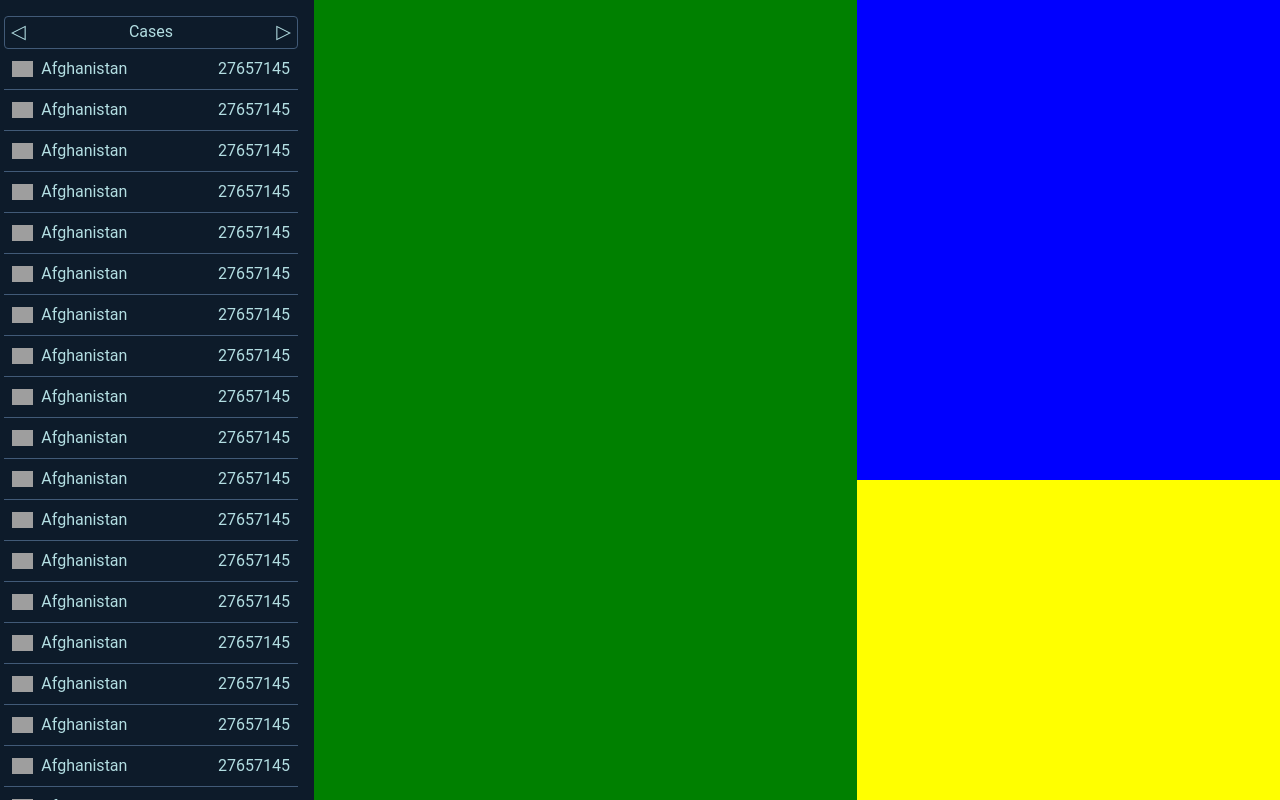
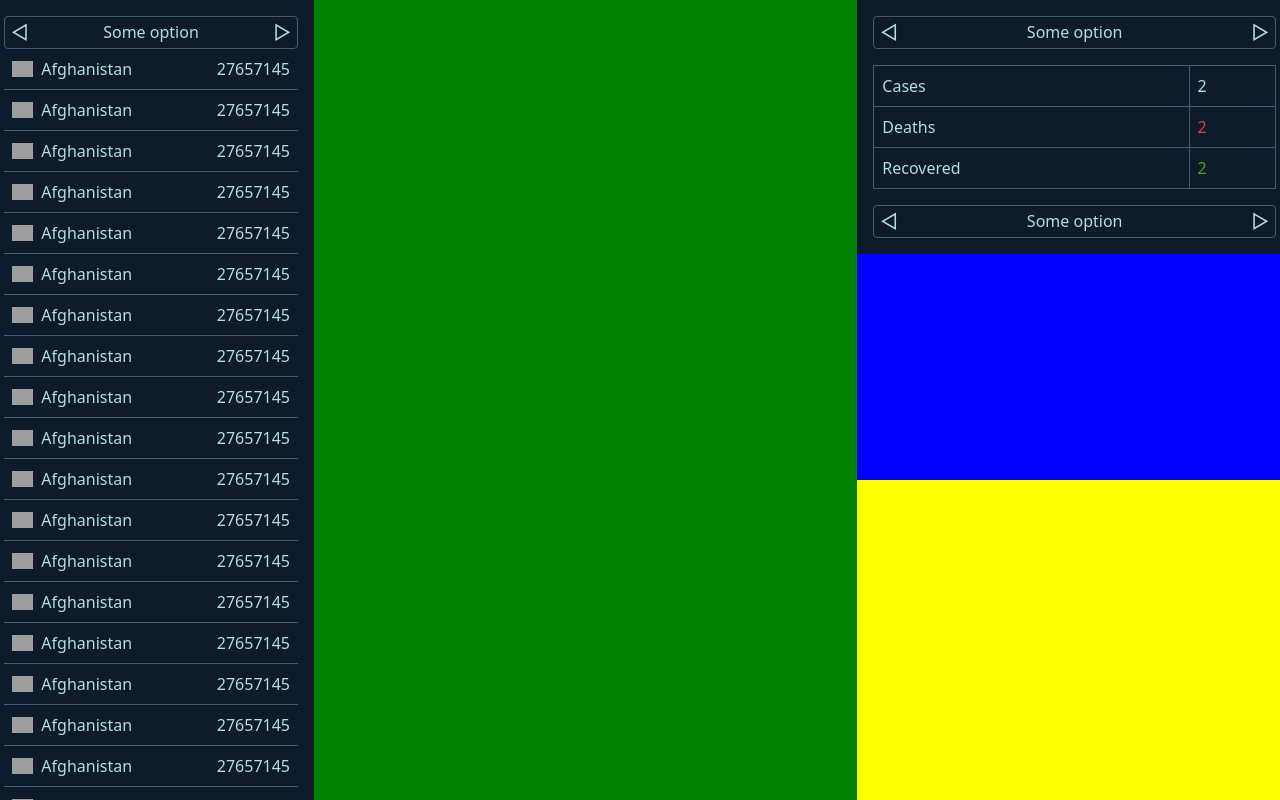
Before and after one commit to odil-abdulloyev/covid19-dashboard, a React (Create React App) app: page / in a window 1280 px wide. Built offline with nearby package versions, Linux system fonts and the light colour scheme; grey boxes are pictures that could not be loaded.

Commit message:
feat: implement table markup

```diff
--- a/src/components/app/app.jsx
+++ b/src/components/app/app.jsx
@@ -1,4 +1,7 @@
 import { Layout } from '../layout/layout';
 import { List } from '../list/list';
+import { Table } from '../table/table';
 
-export const App = () => <Layout listContent={<List />} />;
+export const App = () => (
+  <Layout listContent={<List />} tableContent={<Table />} />
+);
--- /dev/null
+++ b/src/components/control-panel/control-panel.jsx
@@ -0,0 +1,9 @@
+export const ControlPanel = () => {
+  return (
+    <div className='control-panel'>
+      <button className='control'>&#x25C1;</button>
+      <span>Some option</span>
+      <button className='control'>&#x25B7;</button>
+    </div>
+  );
+};
--- a/src/components/layout/layout.css
+++ b/src/components/layout/layout.css
@@ -12,6 +12,7 @@
 .table-container {
   background-color: blue;
   min-height: 60vh;
+  padding: 0;
 }
 
 .chart-container {
--- a/src/components/layout/layout.jsx
+++ b/src/components/layout/layout.jsx
@@ -1,3 +1,4 @@
+import 'bootstrap/dist/css/bootstrap.min.css';
 import { Row, Col } from 'react-bootstrap';
 import './layout.css';
 
--- a/src/components/list/list.jsx
+++ b/src/components/list/list.jsx
@@ -1,13 +1,10 @@
+import { ControlPanel } from '../control-panel/control-panel';
 import './list.css';
 
 export const List = () => {
   return (
     <div className='block list'>
-      <div className='control-panel'>
-        <button className='control'>&#x25C1;</button>
-        <span>Cases</span>
-        <button className='control'>&#x25B7;</button>
-      </div>
+      <ControlPanel />
       <ul>
         {Array(100)
           .fill(0)
--- /dev/null
+++ b/src/components/table/table.css
@@ -0,0 +1,22 @@
+.table table {
+  width: 100%;
+  border-collapse: collapse;
+  margin: 1rem 0;
+}
+
+.table tr:hover {
+  background-color: var(--hover-color);
+}
+
+.table td {
+  padding: 0.5rem;
+  border: 1px solid var(--secondary-color);
+}
+
+.deaths {
+  color: var(--text-color-danger);
+}
+
+.recovered {
+  color: var(--text-color-success);
+}
--- /dev/null
+++ b/src/components/table/table.jsx
@@ -0,0 +1,27 @@
+import './table.css';
+import { ControlPanel } from '../control-panel/control-panel';
+
+export const Table = () => {
+  return (
+    <div className='block table'>
+      <ControlPanel />
+      <table>
+        <tbody>
+          <tr>
+            <td>Cases</td>
+            <td>2</td>
+          </tr>
+          <tr>
+            <td>Deaths</td>
+            <td className='deaths'>2</td>
+          </tr>
+          <tr>
+            <td>Recovered</td>
+            <td className='recovered'>2</td>
+          </tr>
+        </tbody>
+      </table>
+      <ControlPanel />
+    </div>
+  );
+};
--- a/src/index.css
+++ b/src/index.css
@@ -13,8 +13,10 @@ body {
 :root {
   --primary-color: #0d1b2a;
   --secondary-color: #415a77;
+  --hover-color: #14213d;
   --text-color-light: #b3dee2;
-  --hover-color: #14213d;
+  --text-color-danger: #e63946;
+  --text-color-success: #38b000;
   --font-size: 1rem;
 }
 
@@ -22,9 +24,8 @@ body {
   position: relative;
   padding: 1rem;
   background-color: var(--primary-color);
-  color: var(--text-color-light);
+  color: var(--text-color-light) !important;
   overflow: auto;
-  font-size: var(--font-size);
 }
 
 .control-panel {
--- a/src/index.jsx
+++ b/src/index.jsx
@@ -1,6 +1,5 @@
 import React from 'react';
 import ReactDOM from 'react-dom';
-import 'bootstrap/dist/css/bootstrap.min.css';
 import './index.css';
 import { App } from './components/app/app';
 
```
